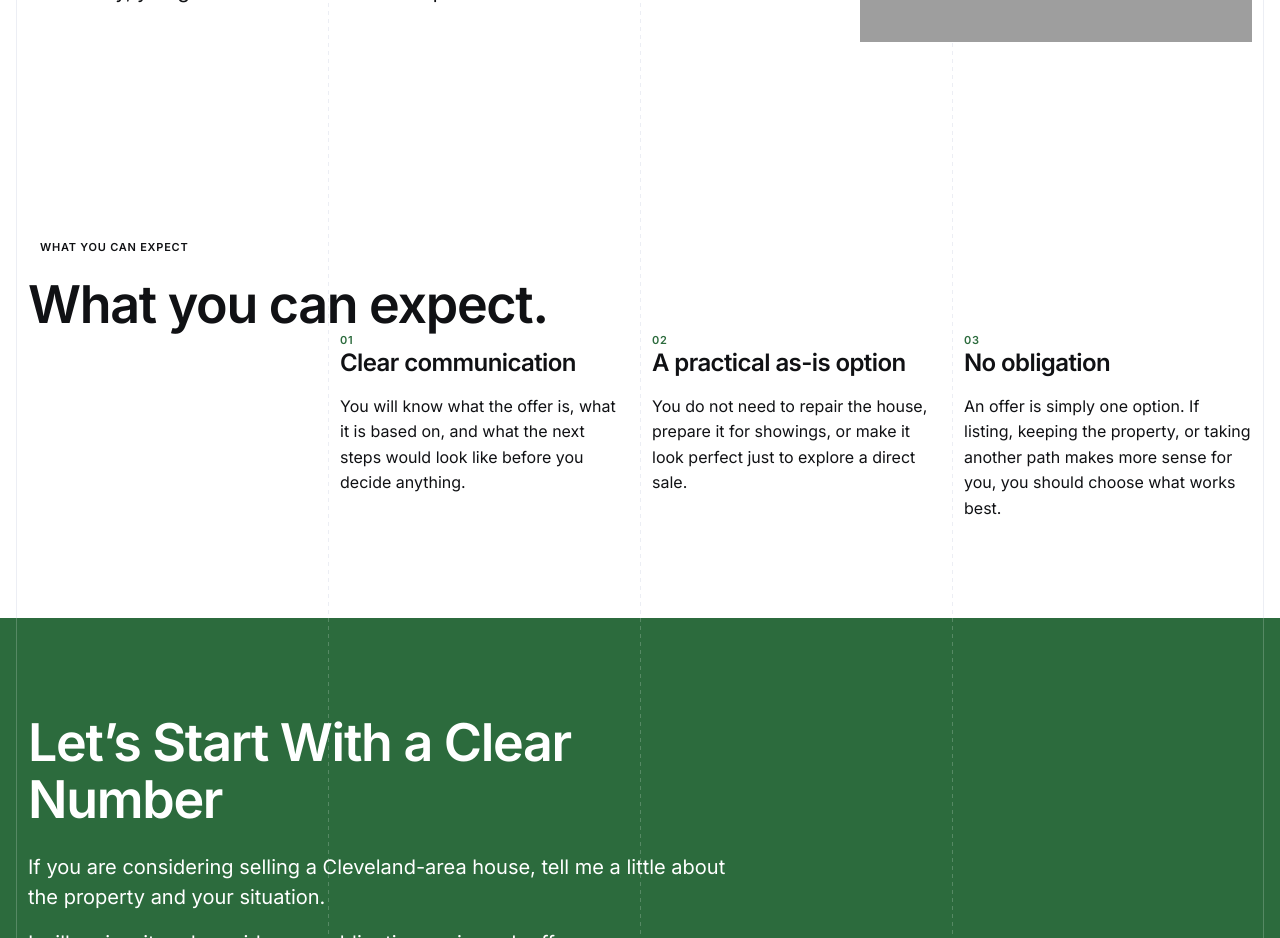
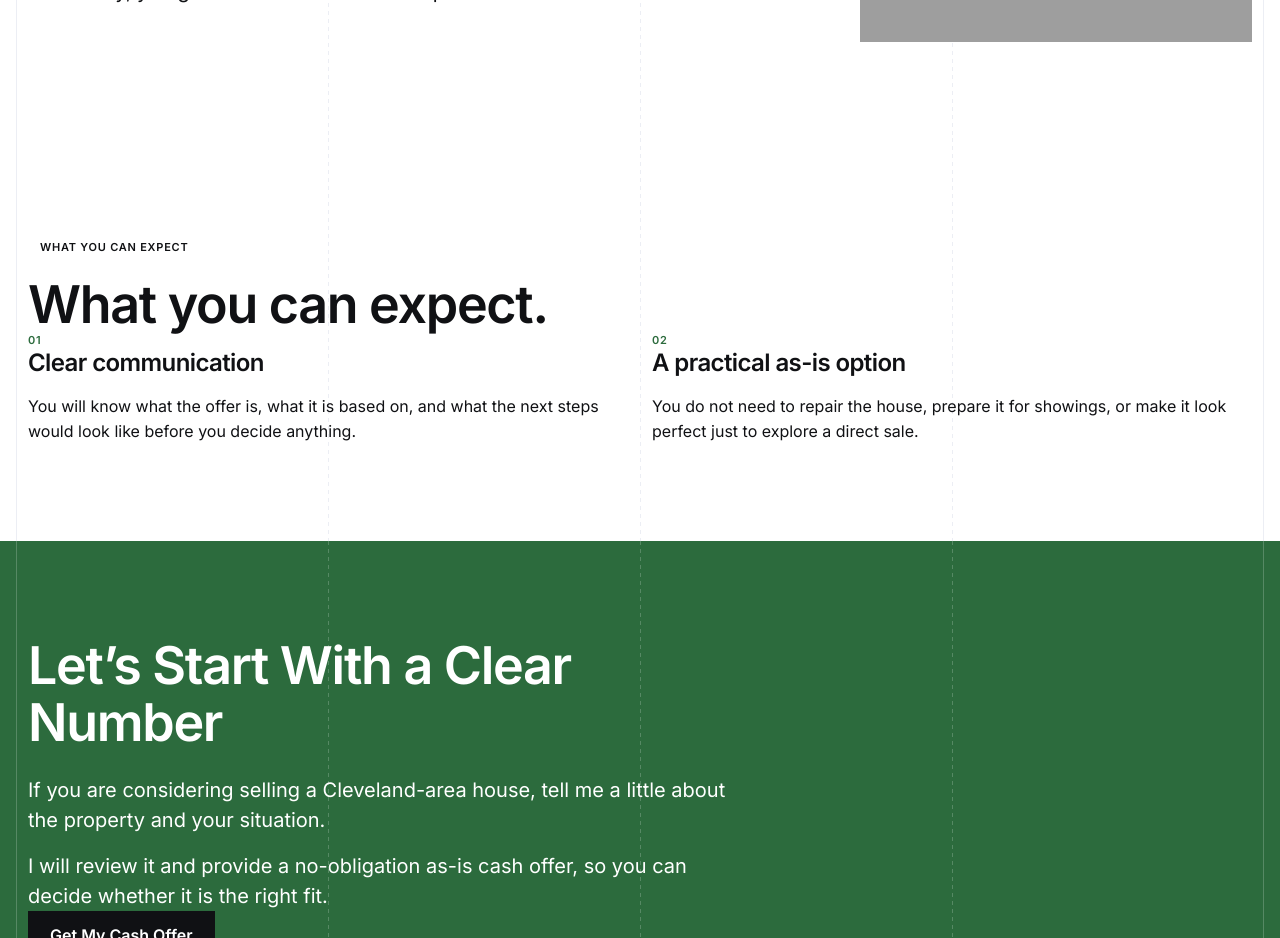
Before and after one commit to YHICAdmin/your-house-in-cash, a Next.js app: page /about-us in a window 1280 px wide. Shown: the part 1280-2218 px from the top of the page. Built offline with nearby package versions, Linux system fonts and the light colour scheme; grey boxes are pictures that could not be loaded.

Commit message:
Simplify About Us expectations

```diff
--- a/project-documentation/website-specification/about-us-page.md
+++ b/project-documentation/website-specification/about-us-page.md
@@ -238,19 +238,17 @@ Show what it is actually like to contact Your House in Cash. Visitors understand
 
 ## Purpose
 
-Turn the earlier promises on the page into three practical standards for working with Your House in Cash. This section communicates how Noah works; it is not a generic benefits or features section.
+Turn the earlier promises on the page into two practical standards for working with Your House in Cash. This section communicates how Noah works; it is not a generic benefits or features section.
 
 ## Layout
 
-- Use the existing Background (`#FFFFFF`) as a full-width section background.
+- Use the existing Background Neutral (`#F8F8F8`) as a full-width section background.
 - On Desktop, use the existing five vertical background lines as the section’s subtle structural framework, creating four spaces.
-- Keep the first space free of standards as intentional breathing room. The Heading begins in this first space and spans above the three standards.
-- Place Clear Communication, A Practical As-Is Option, and No Obligation in the remaining three spaces, in that order. Each standard aligns to its own space between the existing vertical lines.
-- The three standards form one shared section. Do not use separate cards, bordered boxes, shadows, or a generic feature grid.
+- On Desktop and Tablet, the Label and Heading span the full section width above Clear Communication and A Practical As-Is Option, which share one row beneath.
+- The two standards form one shared section. Do not use separate cards, bordered boxes, shadows, or a generic feature grid.
 - Use the existing background lines as subtle visual structure only; do not turn them into a new decorative illustration.
-- Give No Obligation a slightly quieter, more open composition through additional whitespace.
 - Do not add a CTA, testimonials, statistics, badges, review stars, or claims that the business is local or large.
-- On Mobile, stack the three standards in order: Clear Communication, A Practical As-Is Option, and No Obligation. Keep the existing mobile background-line treatment subtle and ensure the content remains easy to scan.
+- On Mobile, stack the Label and Heading followed by the two standards in order. Keep the existing mobile background-line treatment subtle and ensure the content remains easy to scan.
 
 ## Label
 
@@ -291,18 +289,6 @@ Turn the earlier promises on the page into three practical standards for working
 - Standard number: `02`
 - Title: `A practical as-is option`
 - `You do not need to repair the house, prepare it for showings, or make it look perfect just to explore a direct sale.`
-
-### Visual Design
-
-- Use the global Label typography for the Standard number, H4 typography for the Title, and Body typography for the supporting copy.
-
-## No Obligation
-
-### Content
-
-- Standard number: `03`
-- Title: `No obligation`
-- `An offer is simply one option. If listing, keeping the property, or taking another path makes more sense for you, you should choose what works best.`
 
 ### Visual Design
 
--- a/src/app/(site)/about-us/page.module.css
+++ b/src/app/(site)/about-us/page.module.css
@@ -150,7 +150,7 @@
 }
 
 .expectations {
-  background: var(--color-background);
+  background: var(--color-background-neutral);
 }
 
 .expectationsHeader {
@@ -185,10 +185,6 @@
 
 .standardTitle {
   margin: 0 0 var(--spacing-s);
-}
-
-.openStandard {
-  padding-top: var(--spacing-l);
 }
 
 .finalCta {
@@ -265,12 +261,14 @@
   }
 
   .standards {
-    grid-template-columns: repeat(3, minmax(0, 1fr));
+    display: grid;
+    grid-column: 1 / -1;
+    grid-template-columns: repeat(2, minmax(0, 1fr));
     gap: var(--spacing-m);
   }
 
-  .openStandard {
-    padding-top: var(--spacing-xl);
+  .expectationsHeader {
+    grid-column: 1 / -1;
   }
 
   .finalCtaContent {
@@ -335,20 +333,8 @@
   .standards {
     display: grid;
     grid-column: 1 / -1;
-    grid-template-columns: repeat(12, minmax(0, 1fr));
-    column-gap: var(--layout-grid-gutter);
-  }
-
-  .standard:nth-child(1) {
-    grid-column: 4 / span 3;
-  }
-
-  .standard:nth-child(2) {
-    grid-column: 7 / span 3;
-  }
-
-  .standard:nth-child(3) {
-    grid-column: 10 / span 3;
+    grid-template-columns: repeat(2, minmax(0, 1fr));
+    gap: var(--spacing-m);
   }
 
   .finalCtaContent {
--- a/src/app/(site)/about-us/page.tsx
+++ b/src/app/(site)/about-us/page.tsx
@@ -109,11 +109,6 @@ export default function AboutUsPage() {
                 <h3 className={`${styles.standardTitle} text-heading-4`}>A practical as-is option</h3>
                 <p className="text-body">You do not need to repair the house, prepare it for showings, or make it look perfect just to explore a direct sale.</p>
               </li>
-              <li className={`${styles.standard} ${styles.openStandard}`}>
-                <p className={`${styles.standardNumber} text-label`}>03</p>
-                <h3 className={`${styles.standardTitle} text-heading-4`}>No obligation</h3>
-                <p className="text-body">An offer is simply one option. If listing, keeping the property, or taking another path makes more sense for you, you should choose what works best.</p>
-              </li>
             </ol>
           </div>
         </section>
```
